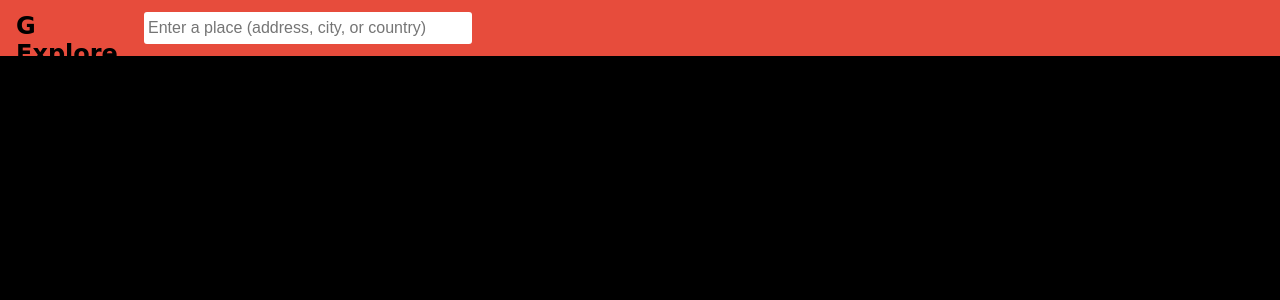
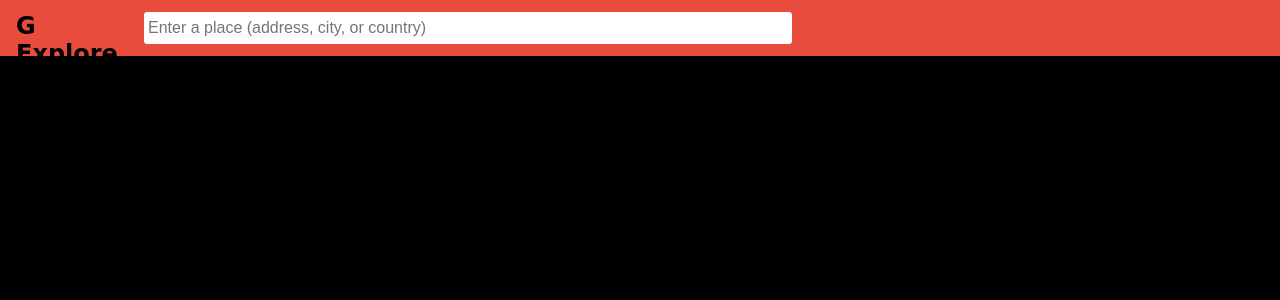
Before and after one commit to abhardwaj/gexplore, a Python web app: template src/django_server/server/templates/place.html in a window 1280 px wide. Shown: the top 300 px of the page. Run offline with Jinja, Linux system fonts and the light colour scheme; the template is opened without the code that fills it, so the values that code supplies are empty; some libraries are stand-ins or nearby versions; some web fonts are replaced.

Commit message:
VERSION 1.0 CHECKPOINT

```diff
--- a/src/django_server/server/static/css/main.css
+++ b/src/django_server/server/static/css/main.css
@@ -71,7 +71,7 @@ body.no-background {
 
 #search-input {
   margin: 0;
-  width:20em;
+  width:50%;
   height: 1.5em;
   padding: 0.25em;
   font-size: 1.0em;
```
